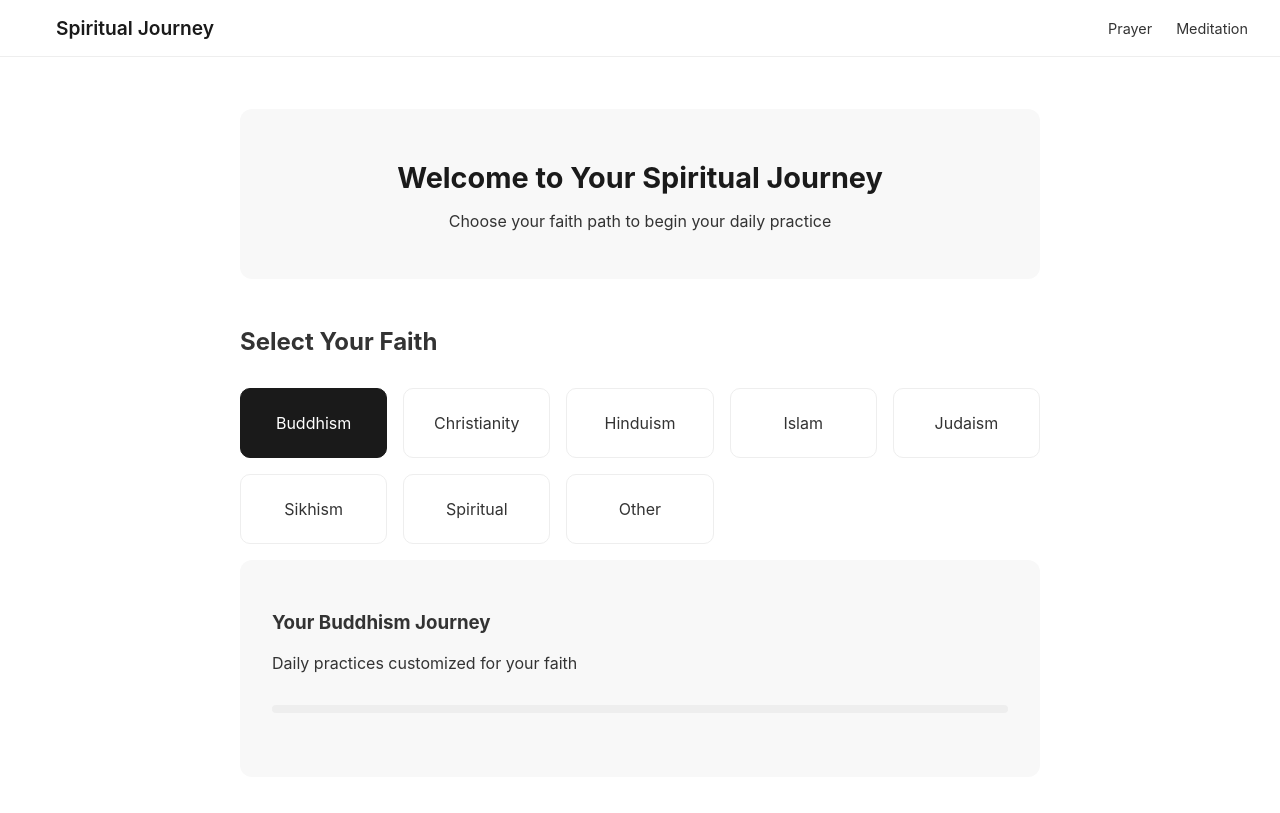
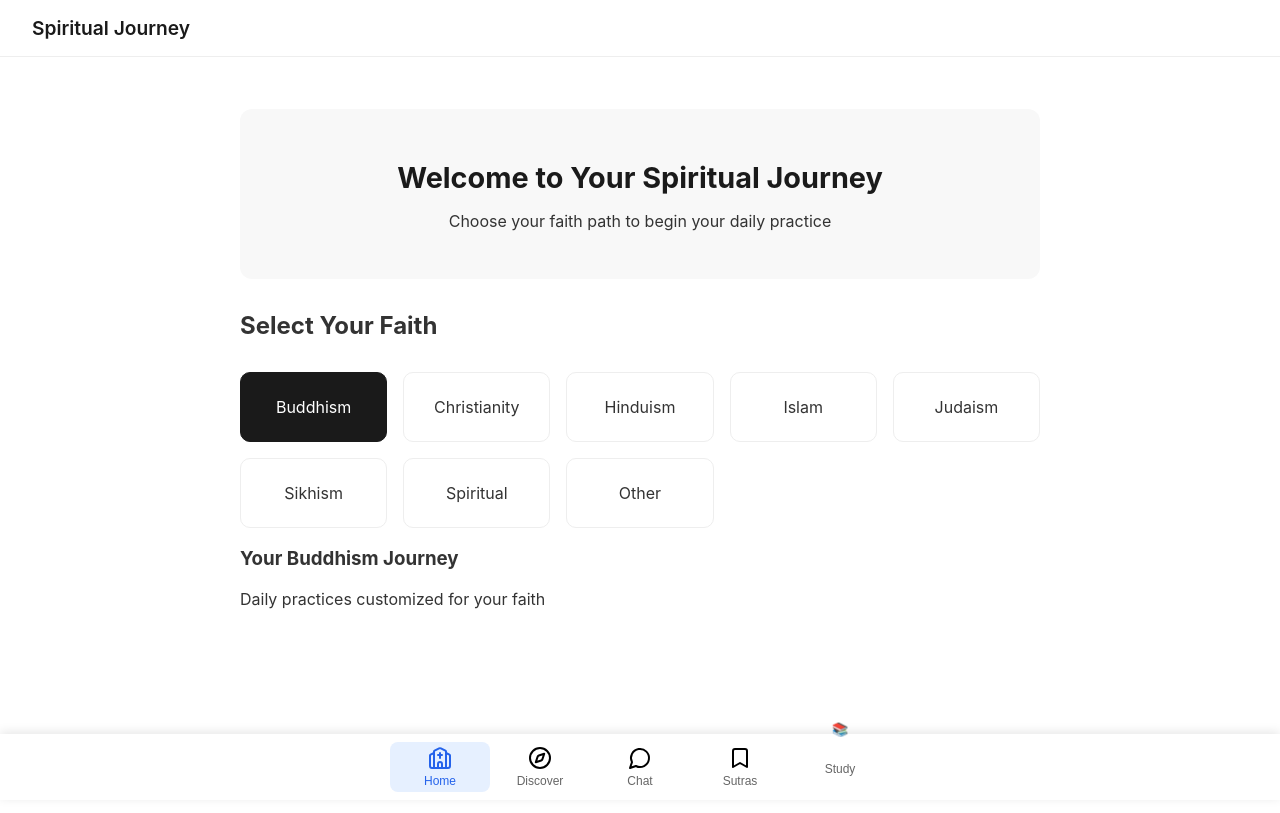
Before and after one commit to getoffyourass/spiritual-journey, a React app: page index.html in a window 1280 px wide. Both pictures are taken after a click on the element "Buddhism". Built offline with nearby package versions, Linux system fonts and the light colour scheme.

Commit message:
Update index.html

```diff
--- a/index.html
+++ b/index.html
@@ -8,12 +8,15 @@
     <script src="https://unpkg.com/react-dom@17/umd/react-dom.development.js"></script>
     <script src="https://unpkg.com/babel-standalone@6/babel.min.js"></script>
     <script src="https://unpkg.com/react-router-dom@5.2.0/umd/react-router-dom.min.js"></script>
+    <script src="https://unpkg.com/lucide@latest"></script>
     <style>
         :root {
             --primary-color: #1a1a1a;
             --background-color: #ffffff;
             --card-background: #f8f8f8;
             --text-color: #333333;
+            --blue-50: #e6f0ff;
+            --blue-600: #2563eb;
         }
 
         body {
@@ -22,6 +25,7 @@
             font-family: -apple-system, BlinkMacSystemFont, 'Segoe UI', Roboto, Oxygen, Ubuntu, Cantarell, sans-serif;
             background: var(--background-color);
             color: var(--text-color);
+            padding-bottom: 80px; /* Space for fixed navigation */
         }
 
         .app {
@@ -44,13 +48,6 @@
             font-weight: 600;
             color: var(--primary-color);
             text-decoration: none;
-        }
-
-        nav a {
-            color: var(--text-color);
-            text-decoration: none;
-            margin-left: 1.5rem;
-            font-size: 0.9rem;
         }
 
         .welcome-card {
@@ -96,30 +93,75 @@
             border-color: var(--primary-color);
         }
 
-        .daily-section {
-            margin-top: 3rem;
+        .bottom-nav {
+            position: fixed;
+            bottom: 0;
+            left: 0;
+            right: 0;
+            background: white;
+            box-shadow: 0 -2px 10px rgba(0,0,0,0.1);
+            padding: 0.5rem;
         }
 
-        .daily-card {
-            background: var(--card-background);
-            border-radius: 12px;
-            padding: 2rem;
-            margin: 1rem 0;
+        .nav-container {
+            max-width: 500px;
+            margin: 0 auto;
+            display: flex;
+            align-items: center;
+            justify-content: space-between;
+            position: relative;
         }
 
-        .progress-bar {
-            background: #eee;
-            border-radius: 100px;
-            height: 8px;
-            margin: 2rem 0;
+        .nav-item {
+            display: flex;
+            flex-direction: column;
+            align-items: center;
+            justify-content: center;
+            width: 20%;
+            height: 100%;
+            padding: 0.25rem;
+            border-radius: 8px;
+            background: none;
+            border: none;
+            cursor: pointer;
         }
 
-        .progress-fill {
-            background: var(--primary-color);
-            height: 100%;
-            border-radius: 100px;
-            width: 0%;
-            transition: width 0.3s ease;
+        .nav-item.active {
+            background: var(--blue-50);
+        }
+
+        .nav-item.active svg {
+            color: var(--blue-600);
+        }
+
+        .nav-item.active span {
+            color: var(--blue-600);
+        }
+
+        .nav-item span {
+            font-size: 0.75rem;
+            margin-top: 4px;
+            color: #666;
+            font-weight: 500;
+        }
+
+        .nav-icon {
+            width: 24px;
+            height: 24px;
+            color: #666;
+        }
+
+        .study-button {
+            position: relative;
+        }
+
+        .study-icon {
+            position: absolute;
+            top: -32px;
+            left: 50%;
+            transform: translateX(-50%);
+            width: 56px;
+            height: 56px;
         }
     </style>
 </head>
@@ -129,6 +171,64 @@
     <script type="text/babel">
         const { BrowserRouter, Route, Link, Switch } = ReactRouterDOM;
         const { useState } = React;
+
+        function NavigationMenu({ religion }) {
+            const getTextsLabel = () => {
+                switch(religion) {
+                    case 'Christianity': return 'Bible';
+                    case 'Islam': return 'Quran';
+                    case 'Hinduism': return 'Gita';
+                    case 'Judaism': return 'Torah';
+                    case 'Buddhism': return 'Sutras';
+                    case 'Spiritual': return 'Texts';
+                    default: return 'Texts';
+                }
+            };
+
+            return (
+                <div className="bottom-nav">
+                    <div className="nav-container">
+                        <button className="nav-item active">
+                            <svg xmlns="http://www.w3.org/2000/svg" width="24" height="24" viewBox="0 0 24 24" fill="none" stroke="currentColor" strokeWidth="2" strokeLinecap="round" strokeLinejoin="round" className="lucide lucide-church">
+                                <path d="M10 9h4"/>
+                                <path d="M12 7v5"/>
+                                <path d="M14 22v-4a2 2 0 0 0-4 0v4"/>
+                                <path d="M18 22V5.618a1 1 0 0 0-.553-.894l-4.553-2.277a2 2 0 0 0-1.788 0L6.553 4.724A1 1 0 0 0 6 5.618V22"/>
+                                <path d="m18 7 3.447 1.724a1 1 0 0 1 .553.894V20a2 2 0 0 1-2 2H4a2 2 0 0 1-2-2V9.618a1 1 0 0 1 .553-.894L6 7"/>
+                            </svg>
+                            <span>Home</span>
+                        </button>
+
+                        <button className="nav-item">
+                            <svg xmlns="http://www.w3.org/2000/svg" width="24" height="24" viewBox="0 0 24 24" fill="none" stroke="currentColor" strokeWidth="2" strokeLinecap="round" strokeLinejoin="round" className="lucide lucide-compass">
+                                <circle cx="12" cy="12" r="10"/>
+                                <path d="m16.24 7.76-1.804 5.411a2 2 0 0 1-1.265 1.265L7.76 16.24l1.804-5.411a2 2 0 0 1 1.265-1.265z"/>
+                            </svg>
+                            <span>Discover</span>
+                        </button>
+
+                        <button className="nav-item">
+                            <svg xmlns="http://www.w3.org/2000/svg" width="24" height="24" viewBox="0 0 24 24" fill="none" stroke="currentColor" strokeWidth="2" strokeLinecap="round" strokeLinejoin="round" className="lucide lucide-message-circle">
+                                <path d="M7.9 20A9 9 0 1 0 4 16.1L2 22Z"/>
+                            </svg>
+                            <span>Chat</span>
+                        </button>
+
+                        <button className="nav-item">
+                            <svg xmlns="http://www.w3.org/2000/svg" width="24" height="24" viewBox="0 0 24 24" fill="none" stroke="currentColor" strokeWidth="2" strokeLinecap="round" strokeLinejoin="round" className="lucide lucide-bookmark">
+                                <path d="m19 21-7-4-7 4V5a2 2 0 0 1 2-2h10a2 2 0 0 1 2 2v16z"/>
+                            </svg>
+                            <span>{getTextsLabel()}</span>
+                        </button>
+
+                        <button className="nav-item study-button">
+                            <div className="study-icon">📚</div>
+                            <span>Study</span>
+                        </button>
+                    </div>
+                </div>
+            );
+        }
 
         function Home() {
             const [selectedReligion, setSelectedReligion] = useState(null);
@@ -165,13 +265,13 @@
                             ))}
                         </div>
                         {selectedReligion && (
-                            <div className="daily-card">
-                                <h3>Your {selectedReligion} Journey</h3>
-                                <p>Daily practices customized for your faith</p>
-                                <div className="progress-bar">
-                                    <div className="progress-fill" style={{width: '0%'}}></div>
+                            <>
+                                <div className="daily-card">
+                                    <h3>Your {selectedReligion} Journey</h3>
+                                    <p>Daily practices customized for your faith</p>
                                 </div>
-                            </div>
+                                <NavigationMenu religion={selectedReligion} />
+                            </>
                         )}
                     </div>
                 </div>
@@ -184,10 +284,6 @@
                     <div>
                         <nav>
                             <Link to="/" className="logo">Spiritual Journey</Link>
-                            <div>
-                                <Link to="/prayer">Prayer</Link>
-                                <Link to="/meditation">Meditation</Link>
-                            </div>
                         </nav>
 
                         <Switch>
```
